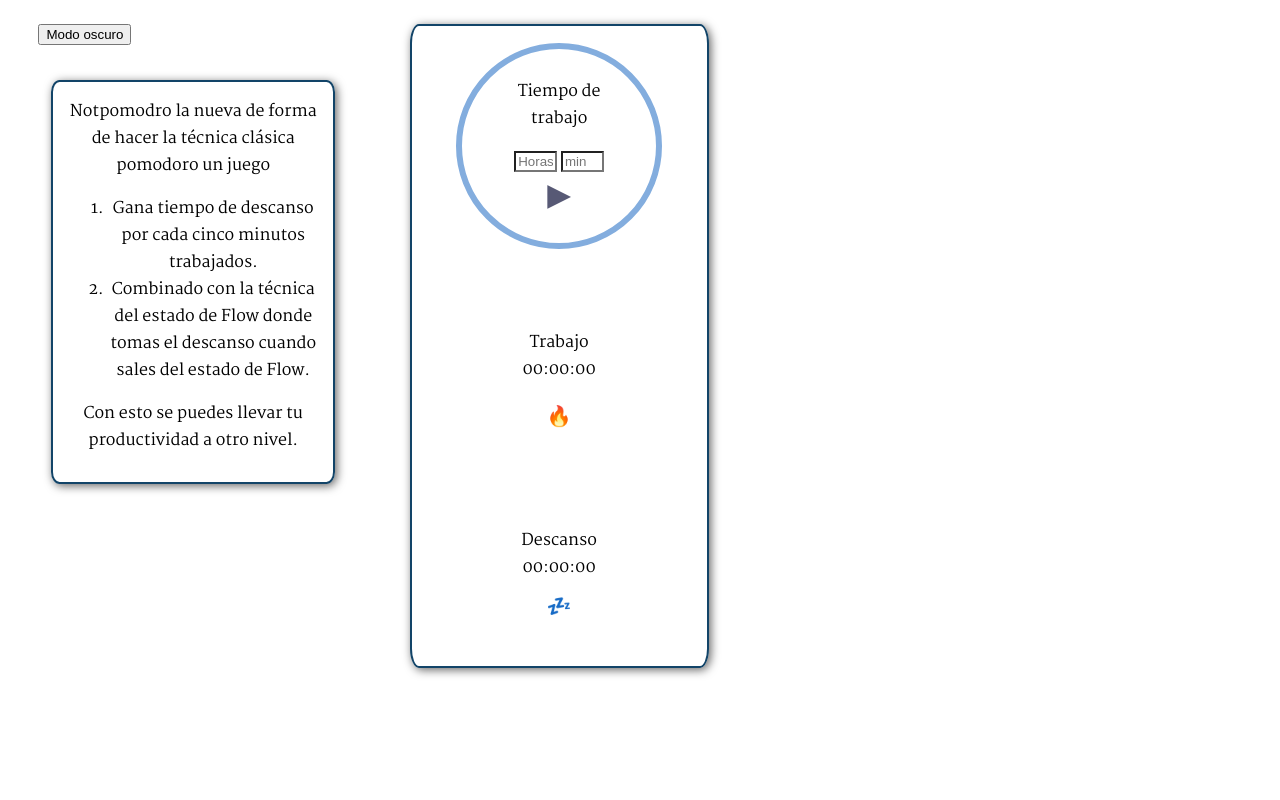
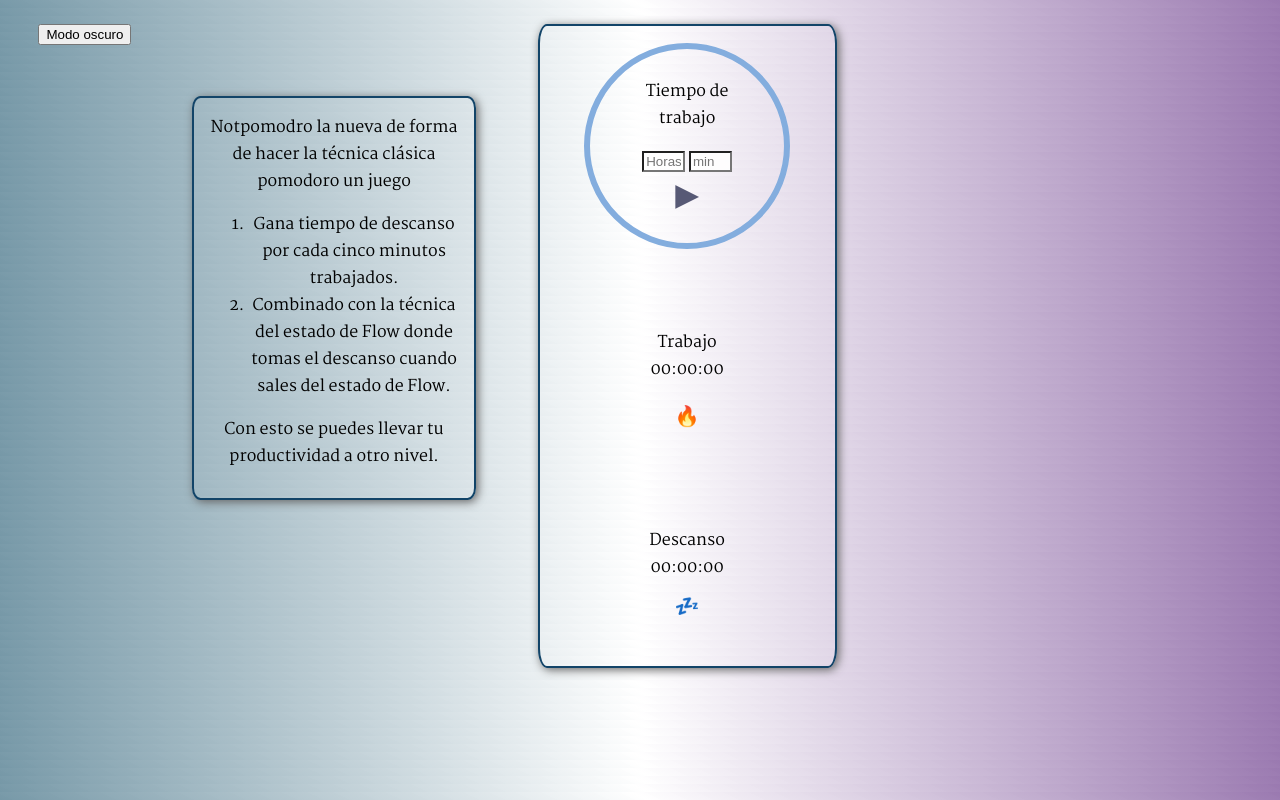
Before and after one commit to lagbugg/Notmodoro, a plain HTML site: page notmodoro.html in a window 1280 px wide. Drawn offline with Linux system fonts and the light colour scheme.

Commit message:
colores1

```diff
--- a/notmodoro.css
+++ b/notmodoro.css
@@ -1,11 +1,11 @@
 body{
-    background: rgba(255, 255, 255, 0.9);
+    background: linear-gradient(25deg,#7698A7,rgba(255, 255, 255, 0.9),#9A79B0);;
 
     font-family: Martel,'Open Sans';
     text-align: center;
 }
 .dark-mode {
-  background-color: rgb(47, 52, 55);
+  background: linear-gradient(25deg,#7698A7,rgb(47, 52, 55),#9A79B0);
   color: rgba(255, 255, 255, 0.9);
 }
 .minutos{
@@ -123,7 +123,7 @@ body{
     width: 295px;
     height: 640px;
     position: absolute;
-    left: 32%;
+    left: 42%;
 
     top:3%;
     box-shadow: 2px 2px 10px #666;
@@ -142,8 +142,8 @@ body{
   width: 280px;
   height: 400px;
   position:absolute ;
-  left:4%;
-  top:10%;
+  left:15%;
+  top:12%;
   box-shadow: 2px 2px 10px #666;
 
 
```
